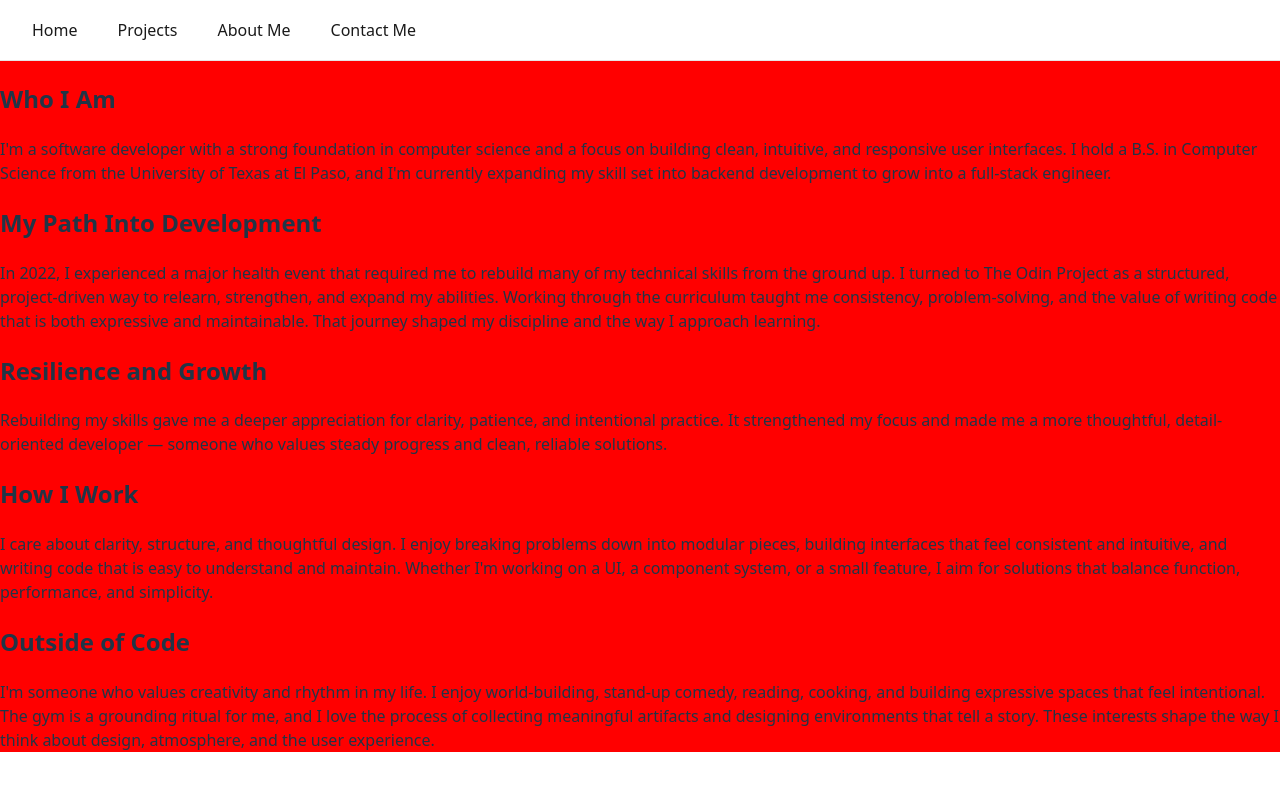
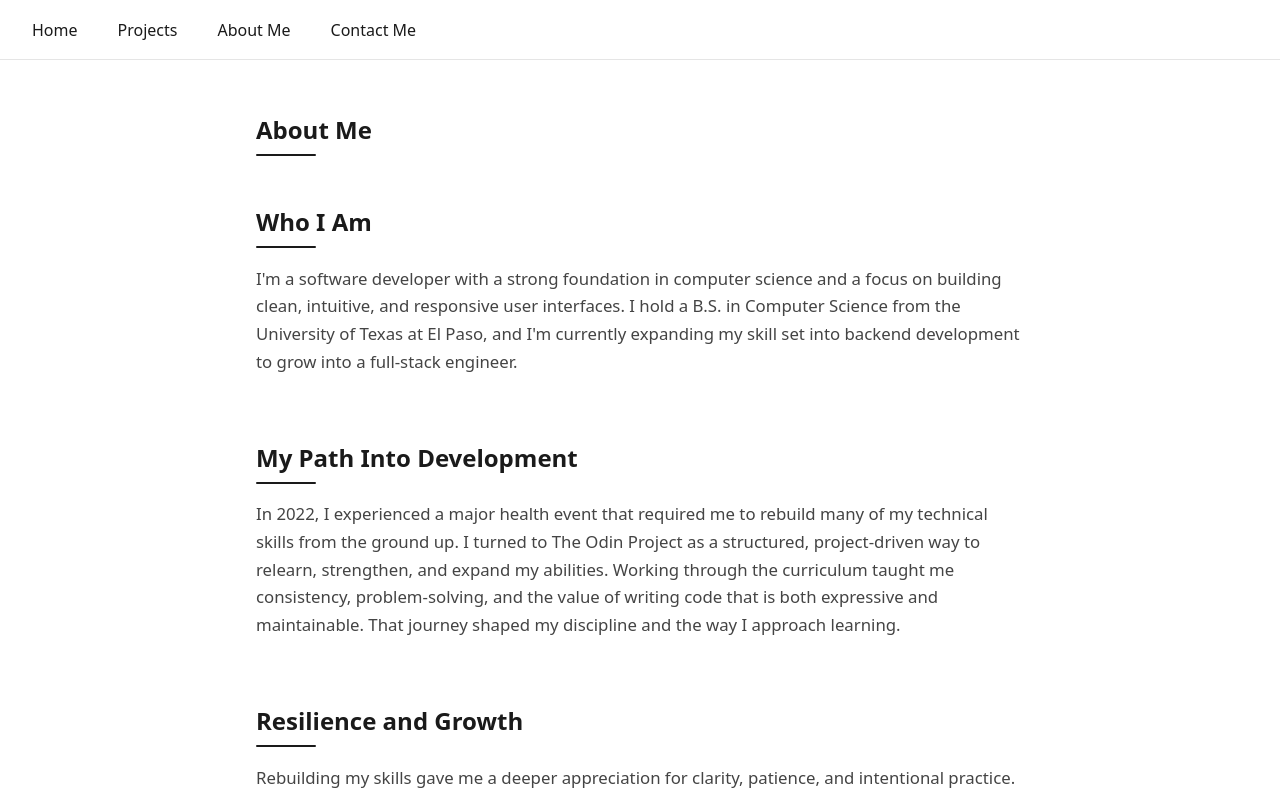
Before and after one commit to carlDguez19/csProjectPage, a React (Vite) app: page /about in a window 1280 px wide. Shown: the top 797 px of the page. Built offline with nearby package versions, Linux system fonts and the light colour scheme.

Commit message:
ive completed projects and about me sections. next we just need the contact me section

```diff
--- a/src/About/About.jsx
+++ b/src/About/About.jsx
@@ -1,11 +1,14 @@
+import styles from './About.module.css'
+
 export function About() {
   return (
-    <section className="aboutSection">
-
+    <section className={styles.aboutSection}>
+      <div className={styles.aboutWrapper}>
+        <h1 className={styles.aboutHeader}>About Me</h1>
         {/* WHO I AM */}
-      <div className="aboutBlock">
-        <h2 className="aboutTitle">Who I Am</h2>
-        <p className="aboutText">
+        <div className={styles.aboutBlock}>
+          <h2 className={styles.aboutTitle}>Who I Am</h2>
+          <p className={styles.aboutText}>
             I'm a software developer with a strong foundation in computer science and a
             focus on building clean, intuitive, and responsive user interfaces. I hold a
             B.S. in Computer Science from the University of Texas at El Paso, and I'm
@@ -15,9 +18,9 @@ export function About() {
         </div>
 
         {/* MY PATH INTO DEVELOPMENT */}
-      <div className="aboutBlock">
-        <h2 className="aboutTitle">My Path Into Development</h2>
-        <p className="aboutText">
+        <div className={styles.aboutBlock}>
+          <h2 className={styles.aboutTitle}>My Path Into Development</h2>
+          <p className={styles.aboutText}>
             In 2022, I experienced a major health event that required me to rebuild many
             of my technical skills from the ground up. I turned to The Odin Project as a
             structured, project-driven way to relearn, strengthen, and expand my
@@ -29,9 +32,9 @@ export function About() {
         </div>
 
         {/* RESILIENCE AND GROWTH */}
-      <div className="aboutBlock">
-        <h2 className="aboutTitle">Resilience and Growth</h2>
-        <p className="aboutText">
+        <div className={styles.aboutBlock}>
+          <h2 className={styles.aboutTitle}>Resilience and Growth</h2>
+          <p className={styles.aboutText}>
             Rebuilding my skills gave me a deeper appreciation for clarity, patience, and
             intentional practice. It strengthened my focus and made me a more thoughtful,
             detail-oriented developer — someone who values steady progress and clean,
@@ -40,9 +43,9 @@ export function About() {
         </div>
 
         {/* HOW I WORK */}
-      <div className="aboutBlock">
-        <h2 className="aboutTitle">How I Work</h2>
-        <p className="aboutText">
+        <div className={styles.aboutBlock}>
+          <h2 className={styles.aboutTitle}>How I Work</h2>
+          <p className={styles.aboutText}>
             I care about clarity, structure, and thoughtful design. I enjoy breaking
             problems down into modular pieces, building interfaces that feel consistent
             and intuitive, and writing code that is easy to understand and maintain.
@@ -52,9 +55,9 @@ export function About() {
         </div>
 
         {/* OUTSIDE OF CODE */}
-      <div className="aboutBlock">
-        <h2 className="aboutTitle">Outside of Code</h2>
-        <p className="aboutText">
+        <div className={styles.aboutBlock}>
+          <h2 className={styles.aboutTitle}>Outside of Code</h2>
+          <p className={styles.aboutText}>
             I'm someone who values creativity and rhythm in my life. I enjoy
             world-building, stand-up comedy, reading, cooking, and building
             expressive spaces that feel intentional. The gym is a grounding ritual for
@@ -63,7 +66,7 @@ export function About() {
             design, atmosphere, and the user experience.
           </p>
         </div>
-
+      </div>
     </section>
   );
 }
--- /dev/null
+++ b/src/About/About.module.css
@@ -0,0 +1,54 @@
+*,
+*::before,
+*::after{
+    box-sizing: border-box;
+}
+
+.aboutSection{
+    background-color: #fff;
+    color: #1a1a1a;
+}
+
+.aboutWrapper{
+    max-width: var(--max-width);
+    margin: 0 auto;
+    padding: 2rem 1rem;
+}
+
+.aboutHeader{
+    margin-bottom: 3rem;
+    color: var(--text-main);
+    position: relative;
+    padding-bottom: 0.5rem;
+}
+
+.aboutBlock{
+    margin-bottom: 4rem;
+}
+
+.aboutTitle{
+    font-size: 1.5rem;
+    margin-bottom: 0.75rem;
+    font-weight: 700;
+    color: var(--text-main);
+    position: relative;
+    padding-bottom: 0.5rem;
+}
+
+.aboutTitle::after,
+.aboutHeader::after{
+    content: "";
+    position: absolute;
+    left: 0;
+    bottom: 0;
+    width: 60px;
+    height: 2px;
+    background: #1a1a1a;
+    border-radius: 2px;
+}
+
+.aboutText{
+    font-size: 1.05rem;
+    line-height: 1.65;
+    color: var(--text-soft);
+}
--- a/src/Contact/Contact.jsx
+++ b/src/Contact/Contact.jsx
@@ -16,16 +16,17 @@ export function Contact() {
         </li>
 
         <li>
+          <a href="https://www.linkedin.com/in/carlosdominguezdev/" target="_blank" rel="noopener noreferrer">
+            LinkedIn
+          </a>
+        </li>
+
+        <li>
           <a href="https://github.com/carlDguez19" target="_blank" rel="noopener noreferrer">
             GitHub
           </a>
         </li>
 
-        <li>
-          <a href="https://www.linkedin.com/in/carlosdominguezdev/" target="_blank" rel="noopener noreferrer">
-            LinkedIn
-          </a>
-        </li>
       </ul>
 
     </section>
--- a/src/Project/Project.jsx
+++ b/src/Project/Project.jsx
@@ -29,11 +29,14 @@ export function Project(){
     " This repo serves as both a mastery checkpoint and a reusable referance for future SQl work."
 
     return (
+        <section className= {styles.projectsSec}>
             <div className={styles.projectsSection}>
+                <h2 className={styles.projectHeader}>Featured Projects</h2>
                 {/* each card will contain the following: title, description, stack, thnail, thAlt, demoLink, githubLink, demoIcon, githubIcon */}
                 <ProjectCard title="Battleship" description={battleshipDesc} stack="Javascript, CSS, HTML, Netlify" thnail={battleshipTh} thAlt="Battleship Thumbnail" demoLink="https://battleship-carlos.netlify.app/" githubLink="https://github.com/carlDguez19/odinBattleship2" demoIcon={demoIcon} githubIcon={githubIcon} githubAlt="Github link" demoAlt="Demo link"/>
                 <ProjectCard title="React Shopping Cart" description={reactShoppingDesc} stack="React, Javascript, CSS Modules, React Router, Netlify" thnail={reactShopTh} thAlt="React Shop Thumbnail" demoLink="https://carlosreactshp.netlify.app" githubLink="https://github.com/carlDguez19/odinShoppingCart" demoIcon={demoIcon} githubIcon={githubIcon} githubAlt="Github link" demoAlt="Demo link"/>
                 <ProjectCard title="SQLZoo Mastery Repository" description={sqlzooDesc} stack="SQL, PostgreSQL(syntax-compatible), SQLZoo problem sets" thnail={sqlzooTh} thAlt="sqlzoo repo Thumbnail" githubLink="https://github.com/carlDguez19/odinSqlPractice" githubIcon={githubIcon} githubAlt="Github link"/>
+                <h2 className={styles.projectHeader}>Side Projects</h2>
                 <div className={styles.sideProjGrid}>
                     <ProjectCard small title="Memory Game" stack="React, Javascript, CSS, Vite, PokeAPI" thnail={pokeMemGame} thAlt="Pokemon Memory Game Thumbnail" demoLink="https://memorygamecarlos.netlify.app/" githubLink="https://github.com/carlDguez19/odinMemoryGame" demoIcon={demoIcon} githubIcon={githubIcon} githubAlt="Github link" demoAlt="Demo link"/>
                     <ProjectCard small title="CV App" stack="React, Javascript, CSS, Vite" thnail={cvappTh} thAlt="cvApp Thumbnail" demoLink="https://cvapp-carlos.netlify.app/" githubLink="https://github.com/carlDguez19/odinCvapp" demoIcon={demoIcon} githubIcon={githubIcon} githubAlt="Github link" demoAlt="Demo link"/>
@@ -45,5 +48,7 @@ export function Project(){
                 </div>
 
             </div>
+
+        </section>
     )
 }
--- a/src/Project/Project.module.css
+++ b/src/Project/Project.module.css
@@ -1,3 +1,7 @@
+.projectsSec{
+    background: #fff;
+}
+
 .projectsSection{
     width: 100%;
     max-width: 1100px;
@@ -9,6 +13,13 @@
     grid-template-columns: 1fr; /*  mobile default */
     gap: 2rem;
     margin-top: 3rem;
+}
+
+.projectHeader{
+    font-size: 1.75rem;
+    margin: 3rem 0 1.5rem;
+    font-weight: 700;
+    color: #1a1a1a;
 }
 
 @media (min-width: 600px){
--- a/src/Project/ProjectCard.module.css
+++ b/src/Project/ProjectCard.module.css
@@ -1,3 +1,9 @@
+*,
+*::before,
+*::after{
+    box-sizing: border-box;
+}
+
 .card{
     display: flex;
     flex-direction: column;
@@ -7,6 +13,7 @@
     background: #fff;
     border-radius: 12px;
     border: 1px solid #e5e5e5;
+    box-shadow: 0 4px 12px rgba(0, 0, 0, 0.08);
     color: #1a1a1a;
     gap: 1.25rem;
 }
@@ -62,7 +69,7 @@
 .smallCard {
     max-width: 300px;
     padding: 1rem;
-    margin: 0;
+    margin: 0 auto;
     flex-direction: column !important;
 }
 
--- a/src/index.css
+++ b/src/index.css
@@ -15,21 +15,16 @@
 }
 
 #root {
-  background: red;
   width: 100%;
   min-width: 100%;
   margin: 0;
   padding: 0;
-  /* margin: 0 auto; */
-  /* text-align: center; */
 }
 
 body {
   margin: 0;
   width: 100%;
   min-width: 100%;
-  /* min-width: 320px; */
-  /* min-height: 100vh; */
 }
 
 @media (prefers-color-scheme: light) {
```
Lines whose indentation alone changed are shown as unchanged.
